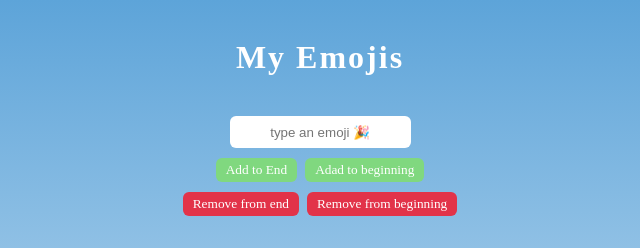
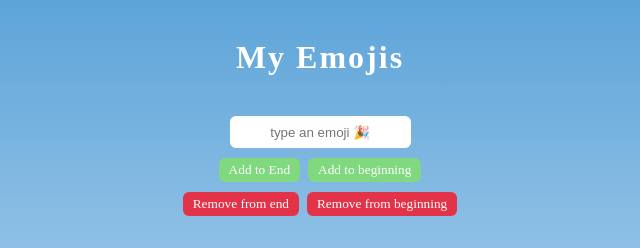
Before and after one commit to javiernfigueroa/myEmojis, a plain HTML site: page index.html in a window 1280 px wide. Shown: the top 248 px of the page, 320-960 px from the left. Drawn offline with Linux system fonts and the light colour scheme; a web font is replaced by a local one.

Commit message:
cambie el boton

```diff
--- a/index.html
+++ b/index.html
@@ -17,7 +17,7 @@
     <input type="text" id="emoji-input" placeholder="type an emoji 🎉" />
     <div class="buttons-wrapper">
       <button id="push-btn">Add to End</button>
-      <button id="unshift-btn">Adad to beginning</button>
+      <button id="unshift-btn">Add to beginning</button>
     </div>
     <div class="buttons-wrapper">
       <button id="pop-btn">Remove from end</button>
```
